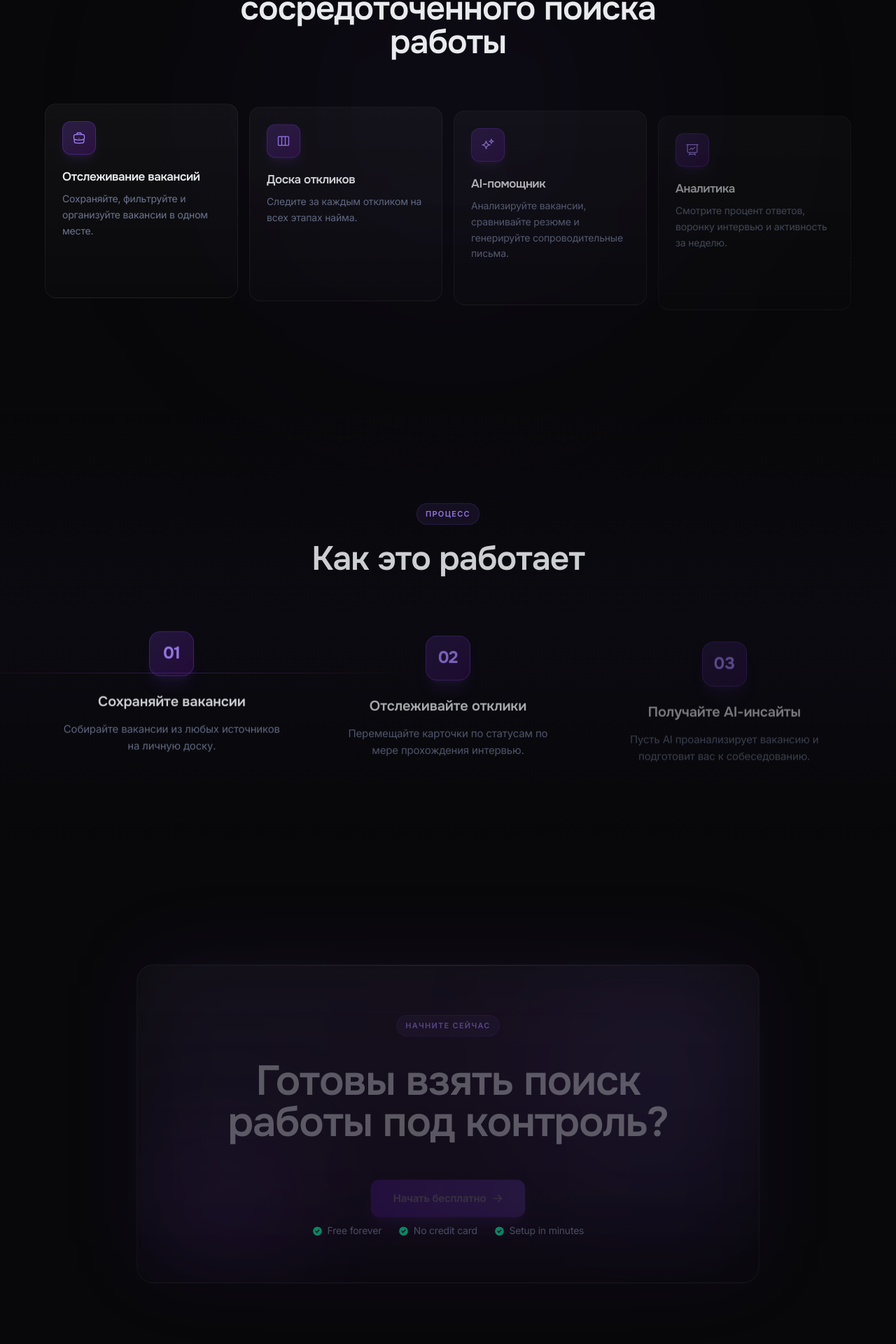
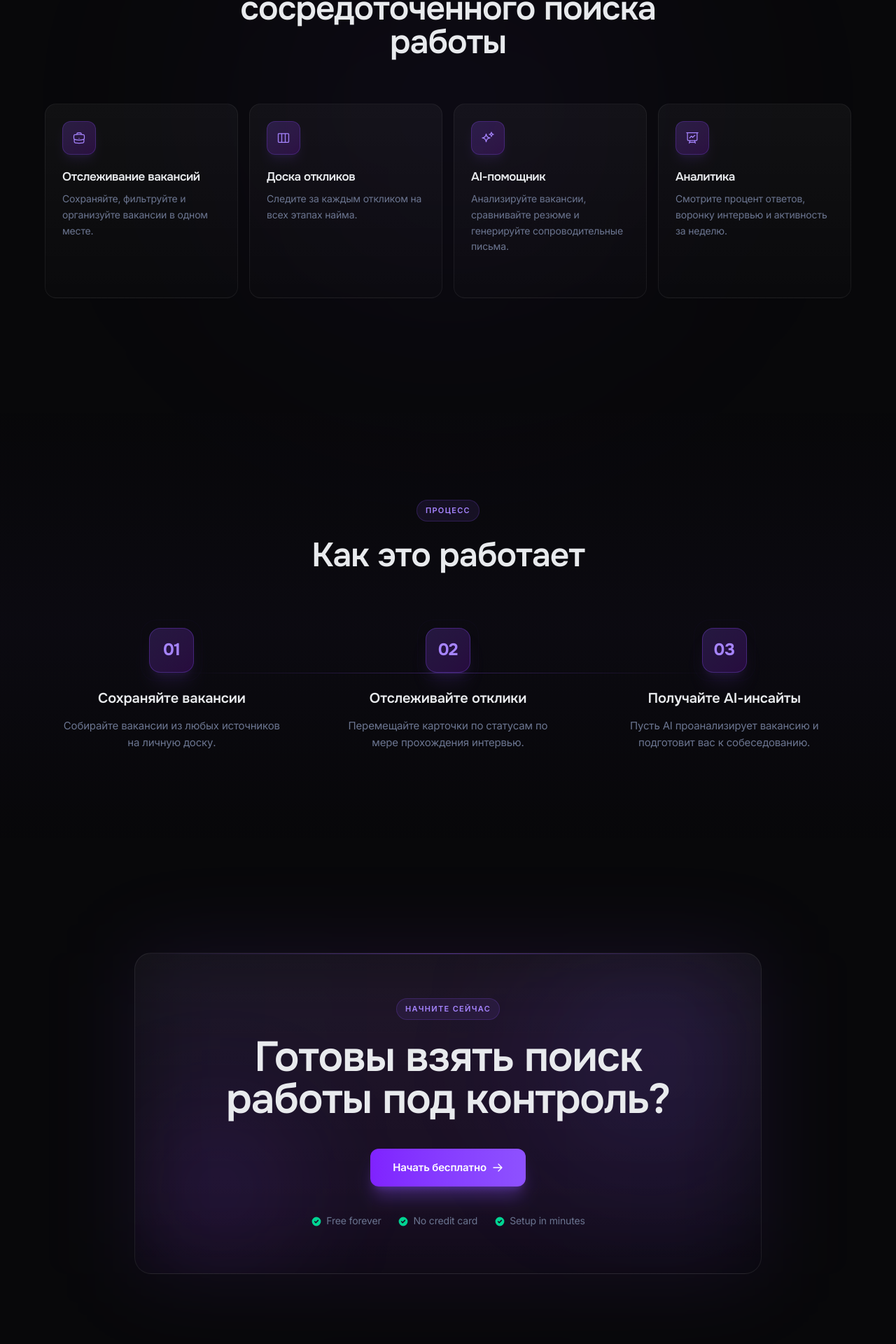
Before and after one commit to AlexanderPolozhnov/careerpilot-ai, a React (Vite) app in the folder frontend/: page / in a window 1280 px wide. Shown: the part 1509-3429 px from the top of the page at 70% size. Built offline with nearby package versions, Linux system fonts and the light colour scheme; no server answers.

Commit message:
refactor: switch to IntersectionObserver for animations
Use observer with bidirectional CSS transitions and remove unused import.

Co-authored-by: Alexander Polozhnov <153296070+AlexanderPolozhnov@users.noreply.github.com>

```diff
--- a/frontend/src/pages/LandingPage.tsx
+++ b/frontend/src/pages/LandingPage.tsx
@@ -1,80 +1,31 @@
 /* eslint-disable react-hooks/refs */
 import {Link} from 'react-router-dom';
 import {useTranslation} from 'react-i18next';
-import {useEffect, useRef, useState, useCallback} from 'react';
+import {useEffect, useRef, useState} from 'react';
 import {LanguageSwitcher} from '@/components/LanguageSwitcher';
 
-// Custom hook for bidirectional scroll-position-driven animations
-function useScrollAnimation() {
+// Custom hook for bidirectional scroll-triggered animations with CSS transitions
+function useScrollAnimation(threshold = 0.15) {
     const ref = useRef<HTMLElement>(null);
-    const [progress, setProgress] = useState(0);
-    const lastScrollY = useRef(0);
-    const scrollDirection = useRef<'down' | 'up'>('down');
-
-    const calculateProgress = useCallback(() => {
-        const element = ref.current;
-        if (!element) return;
-
-        const rect = element.getBoundingClientRect();
-        const windowHeight = window.innerHeight;
-
-        // Determine scroll direction
-        const currentScrollY = window.scrollY;
-        scrollDirection.current = currentScrollY > lastScrollY.current ? 'down' : 'up';
-        lastScrollY.current = currentScrollY;
-
-        // Calculate how far the element is through the viewport
-        // Wider trigger zone: start earlier (below viewport) and complete later (well inside)
-        const startPoint = windowHeight + 100; // Element top 100px below viewport bottom
-        const endPoint = windowHeight * 0.35; // Element top at 35% from top (more scroll needed)
-
-        // Element top position relative to viewport
-        const elementTop = rect.top;
-
-        if (elementTop >= startPoint) {
-            // Element is below viewport - not visible yet
-            setProgress(0);
-        } else if (elementTop <= endPoint) {
-            // Element is well into viewport - fully visible
-            setProgress(1);
-        } else {
-            // Element is transitioning - calculate progress with easing
-            const range = startPoint - endPoint;
-            const currentPosition = startPoint - elementTop;
-            const linearProgress = Math.min(1, Math.max(0, currentPosition / range));
-            // Apply ease-out curve for smoother animation
-            const easedProgress = 1 - Math.pow(1 - linearProgress, 2);
-            setProgress(easedProgress);
-        }
-    }, []);
+    const [isVisible, setIsVisible] = useState(false);
 
     useEffect(() => {
         const element = ref.current;
         if (!element) return;
 
-        // Initial calculation
-        calculateProgress();
+        const observer = new IntersectionObserver(
+            ([entry]) => {
+                // Bidirectional: update visibility based on intersection state
+                setIsVisible(entry.isIntersecting);
+            },
+            { threshold, rootMargin: '0px 0px -80px 0px' }
+        );
 
-        // Use passive scroll listener for performance
-        const handleScroll = () => {
-            requestAnimationFrame(calculateProgress);
-        };
+        observer.observe(element);
+        return () => observer.disconnect();
+    }, [threshold]);
 
-        window.addEventListener('scroll', handleScroll, { passive: true });
-        window.addEventListener('resize', handleScroll, { passive: true });
-
-        return () => {
-            window.removeEventListener('scroll', handleScroll);
-            window.removeEventListener('resize', handleScroll);
-        };
-    }, [calculateProgress]);
-
-    // Convert progress to visibility state and transform values
-    const isVisible = progress > 0.05;
-    const opacity = progress; // Linear opacity from 0 to 1
-    const translateY = (1 - progress) * 40; // 40px travel distance
-
-    return { ref, isVisible, progress, opacity, translateY };
+    return { ref, isVisible };
 }
 
 export default function LandingPage() {
@@ -330,12 +281,7 @@ export default function LandingPage() {
 
                     <div className="relative mx-auto max-w-6xl">
                         <div
-                            className="text-center max-w-2xl mx-auto"
-                            style={{
-                                opacity: featuresSection.opacity,
-                                transform: `translateY(${featuresSection.translateY}px)`,
-                                transition: 'opacity 0.1s ease-out, transform 0.1s ease-out'
-                            }}>
+                            className={`text-center max-w-2xl mx-auto transition-all duration-700 ease-out ${featuresSection.isVisible ? 'opacity-100 translate-y-0' : 'opacity-0 translate-y-10'}`}>
               <span
                   className="inline-flex items-center gap-2 px-3 py-1.5 bg-[rgba(139,92,246,0.1)] border border-violet-500/20 rounded-full text-violet-400 uppercase tracking-[0.12em] text-[11px] font-semibold">
                 {t('features.label')}
@@ -350,21 +296,13 @@ export default function LandingPage() {
 
                         {/* Feature cards - Bento Grid */}
                         <div className="mt-16 grid md:grid-cols-2 lg:grid-cols-4 gap-4">
-                            {featureCards.map((feature, index) => {
-                                // Stagger the progress for each card (0.2 units apart for visible delay)
-                                const staggerOffset = index * 0.2;
-                                const cardProgress = Math.max(0, Math.min(1, (featuresSection.progress - staggerOffset) / (1 - staggerOffset * 0.5)));
-                                const cardOpacity = cardProgress; // Linear opacity 0 to 1
-                                const cardTranslateY = (1 - cardProgress) * 40;
-
-                                return (
+                            {featureCards.map((feature, index) => (
                                 <div
                                     key={feature}
-                                    className="group relative flex flex-col p-6 min-h-[240px] bg-gradient-to-b from-[rgba(255,255,255,0.04)] to-[rgba(255,255,255,0.01)] border border-[rgba(255,255,255,0.06)] rounded-2xl hover:border-violet-500/40 hover:shadow-[0_0_40px_-10px_rgba(139,92,246,0.3)]"
+                                    className={`group relative flex flex-col p-6 min-h-[240px] bg-gradient-to-b from-[rgba(255,255,255,0.04)] to-[rgba(255,255,255,0.01)] border border-[rgba(255,255,255,0.06)] rounded-2xl hover:border-violet-500/40 hover:shadow-[0_0_40px_-10px_rgba(139,92,246,0.3)] transition-all ease-out ${featuresSection.isVisible ? 'opacity-100 translate-y-0' : 'opacity-0 translate-y-10'}`}
                                     style={{
-                                        opacity: cardOpacity,
-                                        transform: `translateY(${cardTranslateY}px)`,
-                                        transition: 'opacity 0.1s ease-out, transform 0.1s ease-out, border-color 0.5s, box-shadow 0.5s'
+                                        transitionDuration: featuresSection.isVisible ? '700ms' : '400ms',
+                                        transitionDelay: featuresSection.isVisible ? `${index * 120}ms` : '0ms'
                                     }}
                                 >
                                     {/* Top accent line */}
@@ -424,8 +362,7 @@ export default function LandingPage() {
                                         </svg>
                                     </div>
                                 </div>
-                            );
-                            })}
+                            ))}
                         </div>
                     </div>
                 </section>
@@ -441,12 +378,7 @@ export default function LandingPage() {
 
                     <div className="relative mx-auto max-w-6xl">
                         <div
-                            className="text-center max-w-2xl mx-auto"
-                            style={{
-                                opacity: howItWorksSection.opacity,
-                                transform: `translateY(${howItWorksSection.translateY}px)`,
-                                transition: 'opacity 0.1s ease-out, transform 0.1s ease-out'
-                            }}>
+                            className={`text-center max-w-2xl mx-auto transition-all duration-700 ease-out ${howItWorksSection.isVisible ? 'opacity-100 translate-y-0' : 'opacity-0 translate-y-10'}`}>
               <span
                   className="inline-flex items-center gap-2 px-3 py-1.5 bg-[rgba(139,92,246,0.1)] border border-violet-500/20 rounded-full text-violet-400 uppercase tracking-[0.12em] text-[11px] font-semibold">
                 {t('howItWorks.label')}
@@ -463,29 +395,17 @@ export default function LandingPage() {
                         <div className="mt-20 relative">
                             {/* Connection line */}
                             <div
-                                className="hidden md:block absolute top-16 left-1/2 -translate-x-1/2 w-2/3 h-px bg-gradient-to-r from-transparent via-violet-500/30 to-transparent"
-                                style={{
-                                    opacity: howItWorksSection.opacity,
-                                    transform: `translateX(-50%) scaleX(${howItWorksSection.progress})`,
-                                    transition: 'opacity 0.1s ease-out, transform 0.1s ease-out'
-                                }}/>
+                                className={`hidden md:block absolute top-16 left-1/2 -translate-x-1/2 w-2/3 h-px bg-gradient-to-r from-transparent via-violet-500/30 to-transparent transition-all duration-1000 ease-out ${howItWorksSection.isVisible ? 'opacity-100 scale-x-100' : 'opacity-0 scale-x-0'}`}
+                                style={{ transitionDelay: howItWorksSection.isVisible ? '200ms' : '0ms' }}/>
 
                             <div className="grid md:grid-cols-3 gap-12 md:gap-8">
-                                {howItWorksSteps.map((step, index) => {
-                                    // Stagger the progress for each step (0.25 units apart for visible delay)
-                                    const staggerOffset = index * 0.25;
-                                    const stepProgress = Math.max(0, Math.min(1, (howItWorksSection.progress - staggerOffset) / (1 - staggerOffset * 0.5)));
-                                    const stepOpacity = stepProgress; // Linear opacity 0 to 1
-                                    const stepTranslateY = (1 - stepProgress) * 40;
-
-                                    return (
+                                {howItWorksSteps.map((step, index) => (
                                     <div
                                         key={step}
-                                        className="relative text-center"
+                                        className={`relative text-center transition-all ease-out ${howItWorksSection.isVisible ? 'opacity-100 translate-y-0' : 'opacity-0 translate-y-10'}`}
                                         style={{
-                                            opacity: stepOpacity,
-                                            transform: `translateY(${stepTranslateY}px)`,
-                                            transition: 'opacity 0.1s ease-out, transform 0.1s ease-out'
+                                            transitionDuration: howItWorksSection.isVisible ? '700ms' : '400ms',
+                                            transitionDelay: howItWorksSection.isVisible ? `${150 + index * 150}ms` : '0ms'
                                         }}
                                     >
                                         {/* Step number */}
@@ -511,8 +431,7 @@ export default function LandingPage() {
                                             {t(`howItWorks.steps.${step}.description`)}
                                         </p>
                                     </div>
-                                );
-                                })}
+                                ))}
                             </div>
                         </div>
                     </div>
@@ -526,20 +445,12 @@ export default function LandingPage() {
                     <div className="relative max-w-4xl mx-auto">
                         {/* Background glow */}
                         <div
-                            className="absolute inset-0 bg-gradient-to-r from-violet-500/10 via-purple-500/10 to-violet-500/10 rounded-3xl blur-3xl"
-                            style={{
-                                opacity: ctaSection.opacity,
-                                transition: 'opacity 0.1s ease-out'
-                            }}/>
+                            className={`absolute inset-0 bg-gradient-to-r from-violet-500/10 via-purple-500/10 to-violet-500/10 rounded-3xl blur-3xl transition-opacity duration-1000 ease-out ${ctaSection.isVisible ? 'opacity-100' : 'opacity-0'}`}/>
 
                         {/* CTA Card */}
                         <div
-                            className="relative overflow-hidden rounded-3xl bg-gradient-to-b from-[rgba(255,255,255,0.04)] to-transparent border border-[rgba(255,255,255,0.08)] p-12 md:p-16"
-                            style={{
-                                opacity: ctaSection.opacity,
-                                transform: `translateY(${ctaSection.translateY}px) scale(${0.98 + ctaSection.progress * 0.02})`,
-                                transition: 'opacity 0.1s ease-out, transform 0.1s ease-out'
-                            }}>
+                            className={`relative overflow-hidden rounded-3xl bg-gradient-to-b from-[rgba(255,255,255,0.04)] to-transparent border border-[rgba(255,255,255,0.08)] p-12 md:p-16 transition-all ease-out ${ctaSection.isVisible ? 'opacity-100 translate-y-0 scale-100' : 'opacity-0 translate-y-10 scale-[0.98]'}`}
+                            style={{ transitionDuration: ctaSection.isVisible ? '800ms' : '400ms' }}>
                             {/* Top accent */}
                             <div
                                 className="absolute inset-x-0 top-0 h-px bg-gradient-to-r from-transparent via-violet-500/50 to-transparent"/>
@@ -551,53 +462,31 @@ export default function LandingPage() {
                                 className="absolute bottom-0 left-0 w-60 h-60 bg-purple-500/10 rounded-full blur-[80px]"/>
 
                             <div className="relative text-center">
-                                {(() => {
-                                    const labelProgress = Math.max(0, Math.min(1, (ctaSection.progress - 0.1) / 0.7));
-                                    const labelOpacity = labelProgress;
-                                    const labelTranslateY = (1 - labelProgress) * 32;
-                                    return (
                                 <span
-                                            className="inline-flex items-center gap-2 px-3 py-1.5 bg-[rgba(139,92,246,0.1)] border border-violet-500/20 rounded-full text-violet-400 uppercase tracking-[0.12em] text-[11px] font-semibold"
+                                    className={`inline-flex items-center gap-2 px-3 py-1.5 bg-[rgba(139,92,246,0.1)] border border-violet-500/20 rounded-full text-violet-400 uppercase tracking-[0.12em] text-[11px] font-semibold transition-all ease-out ${ctaSection.isVisible ? 'opacity-100 translate-y-0' : 'opacity-0 translate-y-6'}`}
                                     style={{
-                                                opacity: labelOpacity,
-                                                transform: `translateY(${labelTranslateY}px)`,
-                                                transition: 'opacity 0.1s ease-out, transform 0.1s ease-out'
+                                        transitionDuration: ctaSection.isVisible ? '600ms' : '400ms',
+                                        transitionDelay: ctaSection.isVisible ? '100ms' : '0ms'
                                     }}>
                                     {t('cta.label')}
                                 </span>
-                                    );
-                                })()}
 
-                                {(() => {
-                                    const titleProgress = Math.max(0, Math.min(1, (ctaSection.progress - 0.3) / 0.6));
-                                    const titleOpacity = titleProgress;
-                                    const titleTranslateY = (1 - titleProgress) * 40;
-                                    return (
                                 <h2
-                                            className="mt-6 text-4xl md:text-5xl lg:text-6xl font-semibold tracking-[-0.02em] text-[#e8eaed]"
+                                    className={`mt-6 text-4xl md:text-5xl lg:text-6xl font-semibold tracking-[-0.02em] text-[#e8eaed] transition-all ease-out ${ctaSection.isVisible ? 'opacity-100 translate-y-0' : 'opacity-0 translate-y-8'}`}
                                     style={{
                                         fontFamily: 'Onest, system-ui, sans-serif',
-                                                opacity: titleOpacity,
-                                                transform: `translateY(${titleTranslateY}px)`,
-                                                transition: 'opacity 0.1s ease-out, transform 0.1s ease-out'
+                                        transitionDuration: ctaSection.isVisible ? '700ms' : '400ms',
+                                        transitionDelay: ctaSection.isVisible ? '200ms' : '0ms'
                                     }}
                                 >
                                     {t('cta.title')}
                                 </h2>
-                                    );
-                                })()}
 
-                                {(() => {
-                                    const btnProgress = Math.max(0, Math.min(1, (ctaSection.progress - 0.5) / 0.5));
-                                    const btnOpacity = btnProgress;
-                                    const btnTranslateY = (1 - btnProgress) * 40;
-                                    return (
                                 <div
-                                            className="mt-10 flex flex-col sm:flex-row items-center justify-center gap-4"
+                                    className={`mt-10 flex flex-col sm:flex-row items-center justify-center gap-4 transition-all ease-out ${ctaSection.isVisible ? 'opacity-100 translate-y-0' : 'opacity-0 translate-y-8'}`}
                                     style={{
-                                                opacity: btnOpacity,
-                                                transform: `translateY(${btnTranslateY}px)`,
-                                                transition: 'opacity 0.1s ease-out, transform 0.1s ease-out'
+                                        transitionDuration: ctaSection.isVisible ? '700ms' : '400ms',
+                                        transitionDelay: ctaSection.isVisible ? '350ms' : '0ms'
                                     }}>
                                     <Link
                                         to="/auth/register"
@@ -611,8 +500,6 @@ export default function LandingPage() {
                                         </svg>
                                     </Link>
                                 </div>
-                                    );
-                                })()}
 
                                 {/* Trust indicators */}
                                 <div className="mt-10 flex items-center justify-center gap-6 text-sm text-[#6b7590]">
```
Lines whose indentation alone changed are shown as unchanged.
